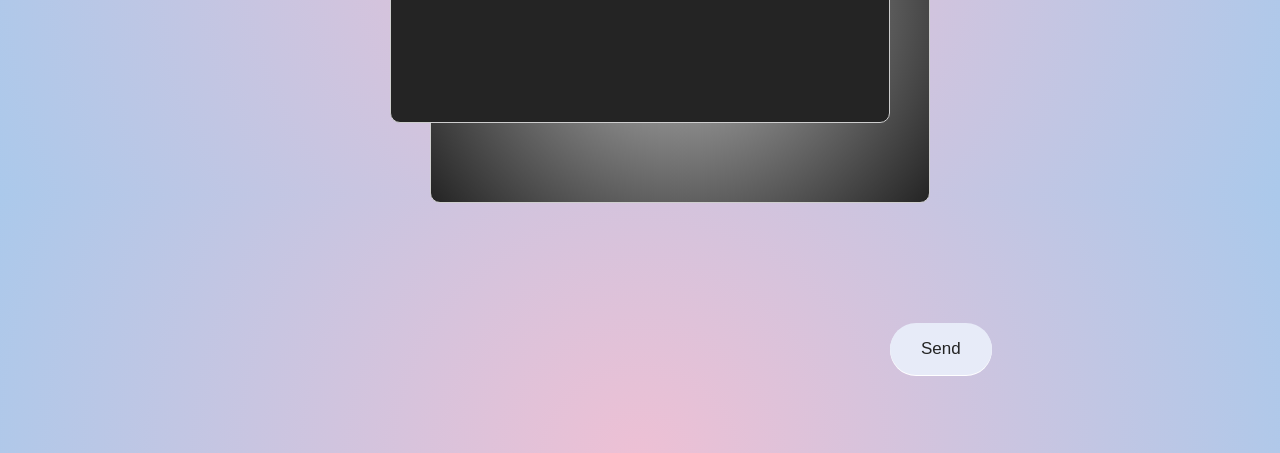
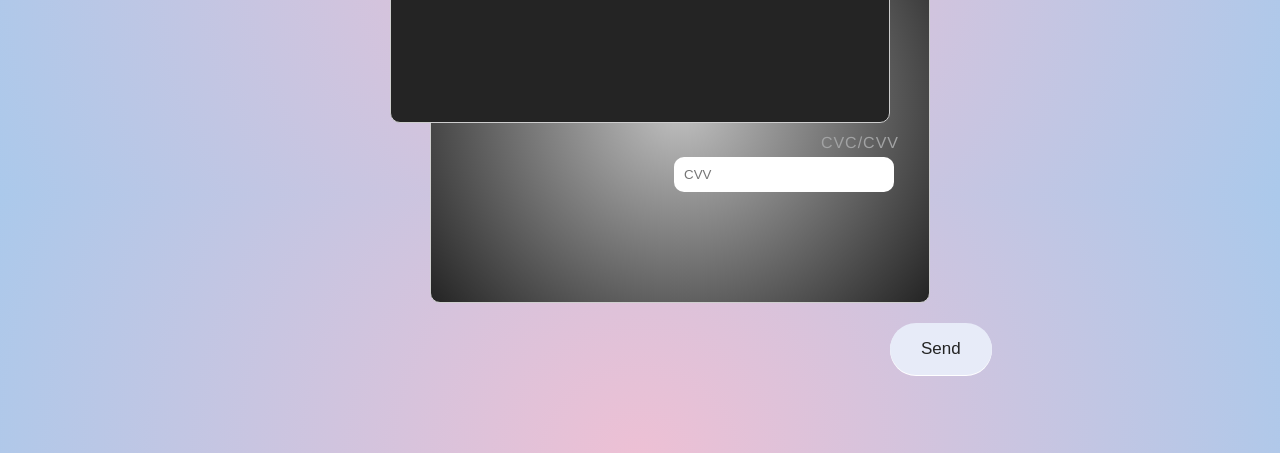
Before and after one commit to chicacode/credit-card-ui, a plain HTML site: page index.html in a window 1280 px wide. Shown: the part 347-800 px from the top of the page. Drawn offline with Linux system fonts and the light colour scheme.

Commit message:
feat: added relative

```diff
--- a/styles.css
+++ b/styles.css
@@ -79,10 +79,16 @@ body {
   background: var(--background-card-holder-back);
   background: var(--background-card-holder-back-gradiente);
   position: absolute;
-  top: 150px;
+  top: 250px;
   right: 350px;
   z-index: -2;
 }
+
+.credit-card-back .container-cvc {
+  position: relative;
+  top: 150px;
+}
+
 
 .form-control,
 .image-container {
@@ -125,8 +131,8 @@ label {
   background-color: var(--background-color-strip);
 }
 
-.container-cvc{
-padding-top: 20px;
+.container-cvc {
+  padding-top: 20px;
 }
 
 .form-control.ccv {
@@ -174,14 +180,14 @@ button:hover {
   background: linear-gradient(to bottom, #ffffff 5%, #f6f6f6 100%);
 }
 
-.card-cvc{
+.card-cvc {
   display: flex;
   justify-content: end;
 }
-.container-cvc{
-display: flex;
-flex-direction: column;
-justify-content: flex-end;
+.container-cvc {
+  display: flex;
+  flex-direction: column;
+  justify-content: flex-end;
 }
 
 /* @media only screen and (max-width: 595px) {...}
```
